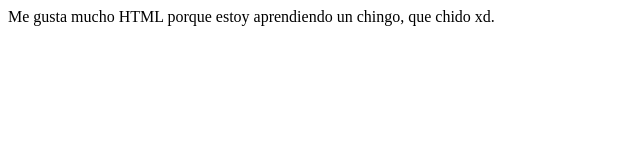
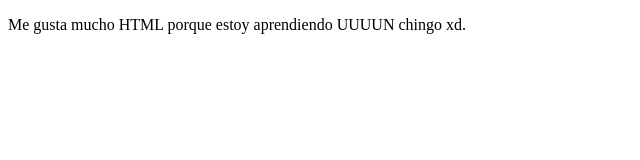
Before and after one commit to KurtAmbrose/Desarrollo_Web, a plain HTML site: page ejemplos/estructura_de_documento/docStructureBefore.html in a window 1280 px wide. Shown: the whole page, without its empty margins (0-640 px from the left). Drawn offline with Linux system fonts and the light colour scheme.

Commit message:
1) ESTRUCTURA DE UN DOCUMENTO EN HTML: se aprendió de lo básico que tiene un tag para poder crear una página de tipo documento y a su vez comprobar que no tenga errores.

```diff
--- a/ejemplos/estructura_de_documento/docStructureBefore.html
+++ b/ejemplos/estructura_de_documento/docStructureBefore.html
@@ -5,6 +5,8 @@
         <title>Coursera está chido!</title>
     </head>
     <body>
-        Me gusta mucho HTML porque estoy aprendiendo un chingo, que chido xd.
+        <p>
+            Me gusta mucho HTML porque estoy aprendiendo <span>UUUUN chingo xd.</span>
+        </p>
     </body>
 </html>
```
